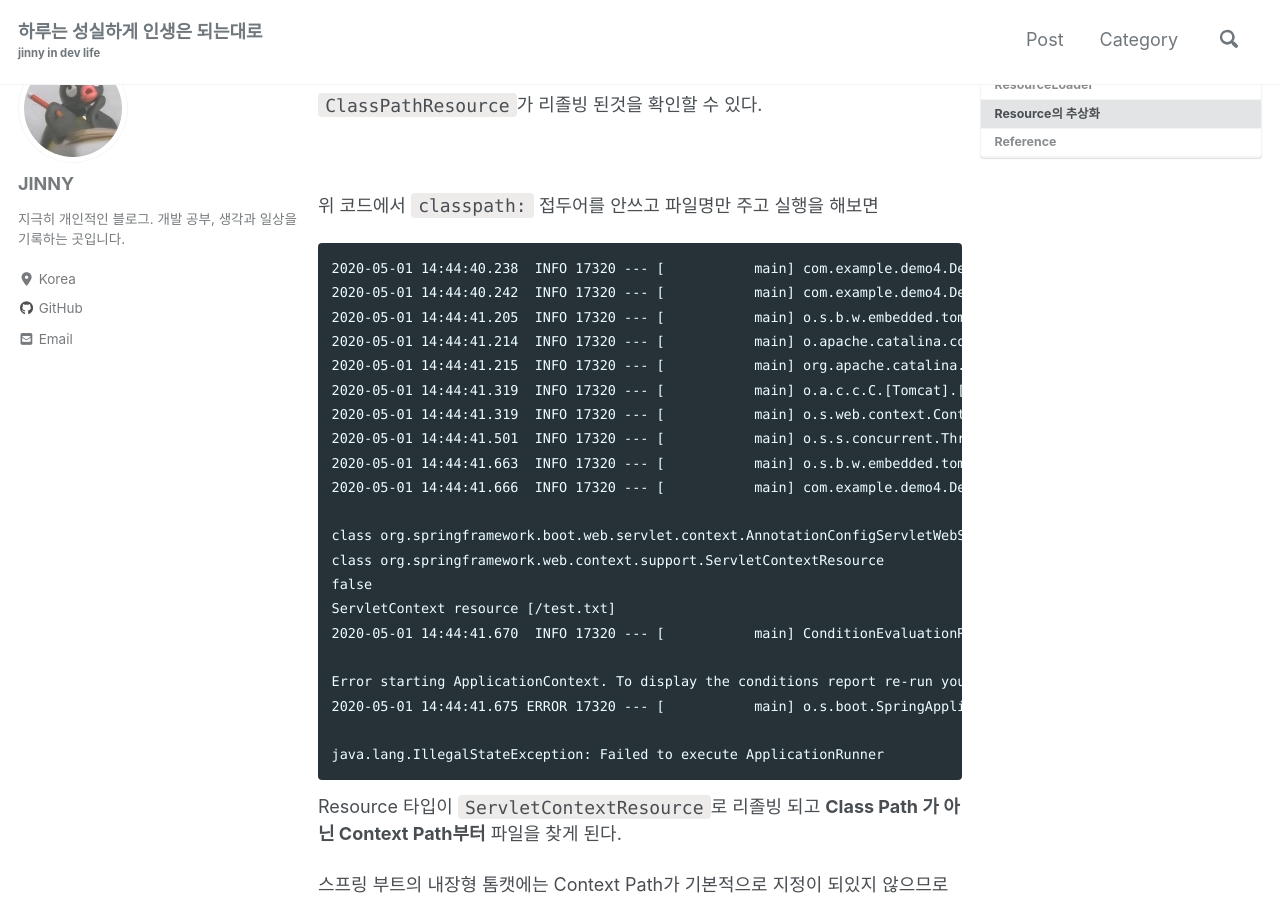
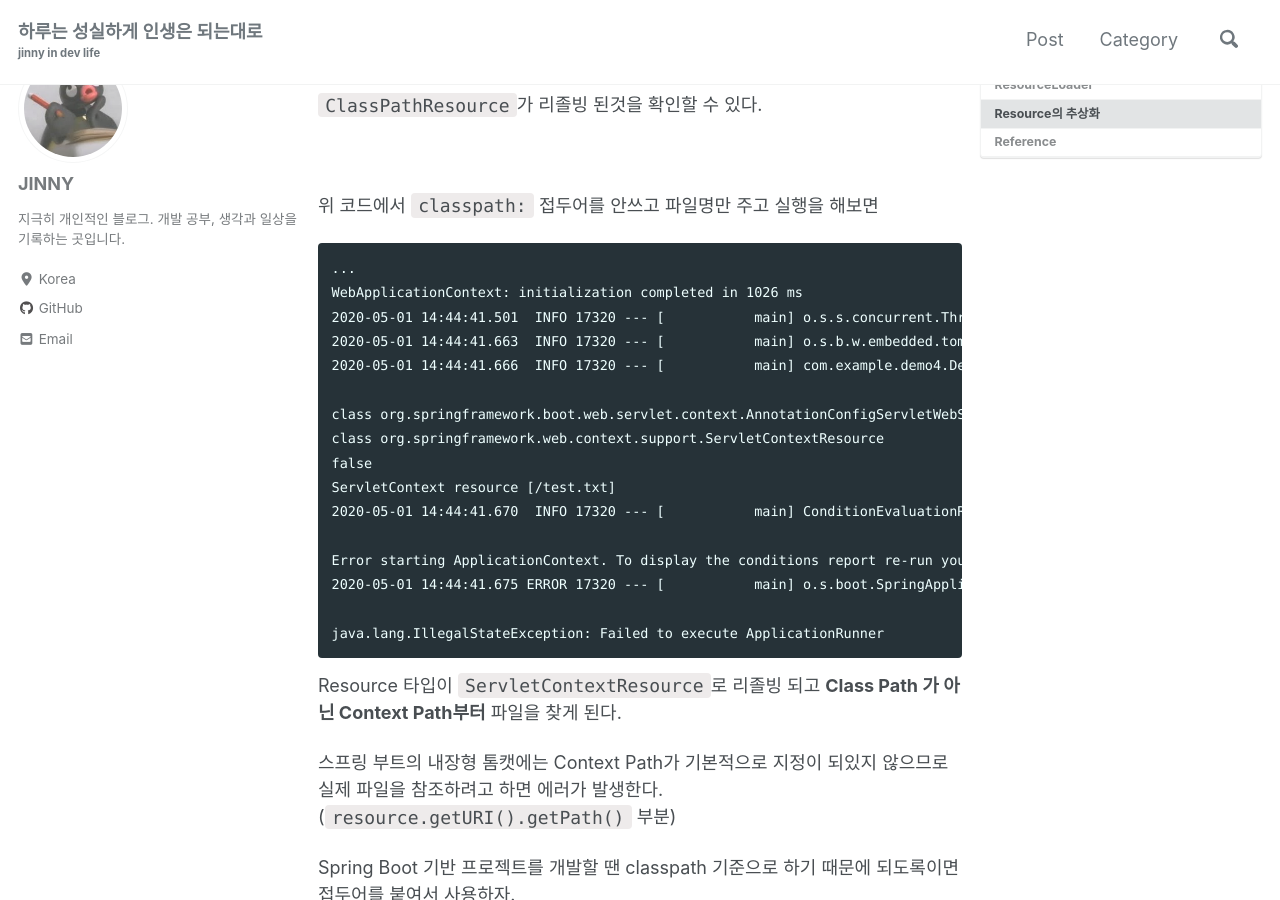
Before and after one commit to jinn-dev/jinn-dev.github.io, a Jekyll site: the page built from _posts/Spring/2020-05-01-spring-study-08-ioc-resourceloader.md, in a window 1280 px wide and 900 px high, scrolled down 1943 px. Built offline with Jekyll 4.4.1, drawn with Linux system fonts in a browser that asks for light colours; cached includes are drawn as plain includes; nearby versions of some CDN libraries; comment, search, counter and statistics services are not loaded; some of the changed text lies outside the part shown.

Commit message:
Update 2020-05-01-spring-study-08-ioc-resourceloader.md

````diff
--- a/_posts/Spring/2020-05-01-spring-study-08-ioc-resourceloader.md
+++ b/_posts/Spring/2020-05-01-spring-study-08-ioc-resourceloader.md
@@ -84,13 +84,8 @@ class path resource [test.txt]
 위 코드에서 `classpath:` 접두어를 안쓰고 파일명만 주고 실행을 해보면
 
 ```text
-2020-05-01 14:44:40.238  INFO 17320 --- [           main] com.example.demo4.Demo4Application       : Starting Demo4Application on DESKTOP-JOQCK4O with PID 17320 (D:\dev\workspace-spring-tool-suite-4-4.6.0.RELEASE\demo4\target\classes started by jekwak in D:\dev\workspace-spring-tool-suite-4-4.6.0.RELEASE\demo4)
-2020-05-01 14:44:40.242  INFO 17320 --- [           main] com.example.demo4.Demo4Application       : No active profile set, falling back to default profiles: default
-2020-05-01 14:44:41.205  INFO 17320 --- [           main] o.s.b.w.embedded.tomcat.TomcatWebServer  : Tomcat initialized with port(s): 8080 (http)
-2020-05-01 14:44:41.214  INFO 17320 --- [           main] o.apache.catalina.core.StandardService   : Starting service [Tomcat]
-2020-05-01 14:44:41.215  INFO 17320 --- [           main] org.apache.catalina.core.StandardEngine  : Starting Servlet engine: [Apache Tomcat/9.0.33]
-2020-05-01 14:44:41.319  INFO 17320 --- [           main] o.a.c.c.C.[Tomcat].[localhost].[/]       : Initializing Spring embedded WebApplicationContext
-2020-05-01 14:44:41.319  INFO 17320 --- [           main] o.s.web.context.ContextLoader            : Root WebApplicationContext: initialization completed in 1026 ms
+...
+WebApplicationContext: initialization completed in 1026 ms
 2020-05-01 14:44:41.501  INFO 17320 --- [           main] o.s.s.concurrent.ThreadPoolTaskExecutor  : Initializing ExecutorService 'applicationTaskExecutor'
 2020-05-01 14:44:41.663  INFO 17320 --- [           main] o.s.b.w.embedded.tomcat.TomcatWebServer  : Tomcat started on port(s): 8080 (http) with context path ''
 2020-05-01 14:44:41.666  INFO 17320 --- [           main] com.example.demo4.Demo4Application       : Started Demo4Application in 1.792 seconds (JVM running for 2.271)
````
